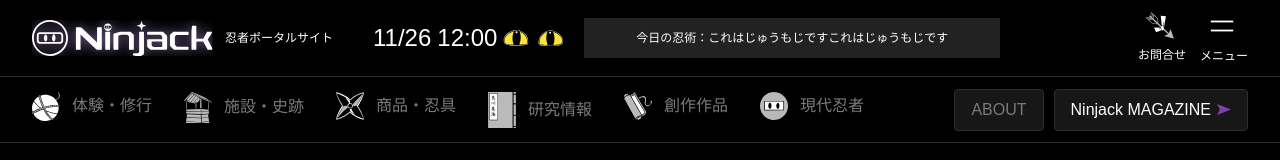
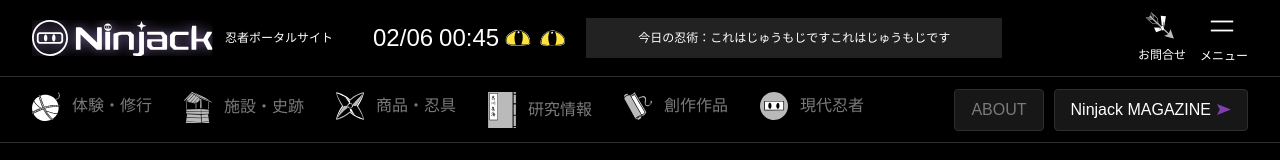
Before and after one commit to KK-9684/ninja-jp, a Next.js app: page / in a window 1280 px wide. Shown: the top 160 px of the page. Built offline with nearby package versions, Linux system fonts and the light colour scheme; no server answers.

Commit message:
Show current time

```diff
--- /dev/null
+++ b/src/app/components/DigitalClock.tsx
@@ -0,0 +1,20 @@
+import { useCurrentTime } from "@/hooks/useCurrentTime";
+
+export default function DigitalClock() {
+  const currentTime = useCurrentTime();
+  const dateString = currentTime.toLocaleDateString("ja-JP", {
+    month: "2-digit",
+    day: "2-digit",
+  });
+  const timeString = currentTime.toLocaleTimeString("ja-JP", {
+    hour: "2-digit",
+    minute: "2-digit",
+  });
+
+  return (
+    <>
+      <p className="ms-10 text-2xl">{dateString}</p>
+      <p className="mx-1.5 text-2xl">{timeString}</p>
+    </>
+  );
+}
--- a/src/app/components/header.tsx
+++ b/src/app/components/header.tsx
@@ -16,6 +16,7 @@ import MenuButton from "./Common/menuButton";
 import AboutButtonGroup from "./aboutButtonGroup";
 import IconMessage from "@/assets/icon-message.svg";
 import Link from "next/link";
+import DigitalClock from "./DigitalClock";
 
 const Header = () => {
   const openMenu = () => {};
@@ -29,8 +30,7 @@ const Header = () => {
               <Image src={logo} alt="忍者ポータルサイト" />
             </Link>
             <p className="ms-3 text-xs">忍者ポータルサイト</p>
-            <p className="ms-10 text-2xl">11/26</p>
-            <p className="mx-1.5 text-2xl">12:00</p>
+            <DigitalClock />
             <Image src={imageEye} alt="猫の目" />
             <div className="bg-[#222222] px-10 ms-5">
               <p className="m-3 text-xs">
--- /dev/null
+++ b/src/hooks/useCurrentTime.ts
@@ -0,0 +1,14 @@
+import { useEffect, useState } from "react";
+
+export function useCurrentTime() {
+  const [currentTime, setCurrentTime] = useState(new Date());
+
+  useEffect(() => {
+    const intervalId = setInterval(() => {
+      setCurrentTime(new Date());
+    }, 1000);
+    return () => clearInterval(intervalId);
+  }, []);
+
+  return currentTime;
+}
```
